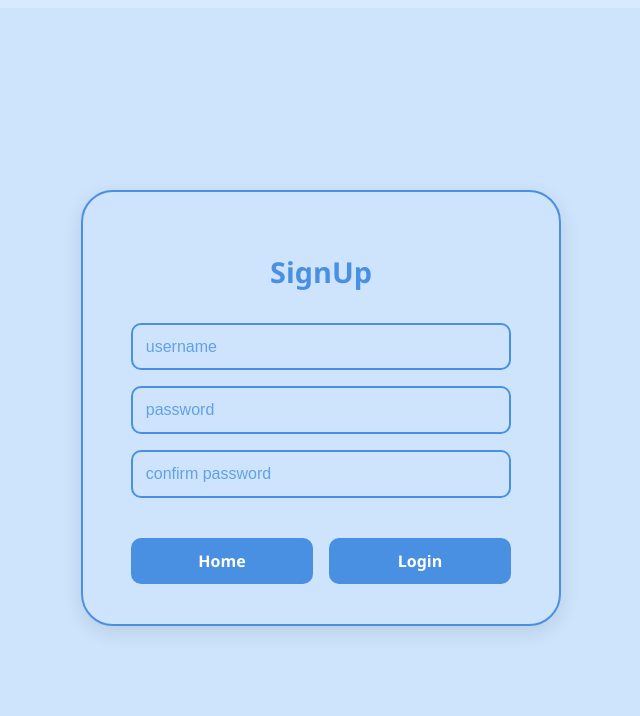
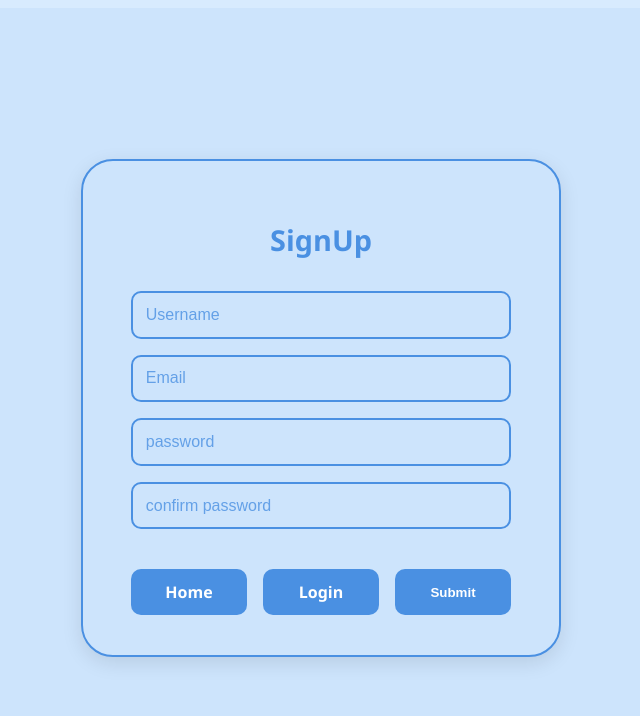
Before and after one commit to SubahackaKhanh/WebComics, a Vue app: page /signup in a window 1280 px wide. Shown: the top 716 px of the page, without its empty margins (319-959 px from the left). Built offline with nearby package versions, Linux system fonts and the light colour scheme.

Commit message:
refactor: add email and submit button to signup form

```diff
--- a/src/components/pages/SignUp.vue
+++ b/src/components/pages/SignUp.vue
@@ -4,14 +4,16 @@
       <h1>SignUp</h1>
 
       <div class="signup-input">
-        <input class="user-input" placeholder="username" />
-        <input class="pass-input" type="password" placeholder="password" id="1"/>
-        <input class="pass-input" type="password" placeholder="confirm password" id="2"/>
+        <input class="user-input" name="username" placeholder="Username" />
+        <input class="user-input" name="email" placeholder="Email" />
+        <input class="pass-input" type="password" placeholder="password" name="password"/>
+        <input class="pass-input" type="password" placeholder="confirm password" name="ConfirmPassword"/>
       </div>
 
       <div class="signup-buttons">
         <router-link to="/" class="nav-btn home-btn">Home</router-link>
         <router-link to="/login" class="nav-btn login-btn">Login</router-link>
+        <button class="nav-btn signup-btn">Submit</button>
       </div>
     </div>
   </div>
--- a/src/css/pages/signup.css
+++ b/src/css/pages/signup.css
@@ -107,6 +107,11 @@ input:-webkit-autofill {
   background-color: #4a90e2;
 }
 
+.signup-btn{
+  background-color: #4a90e2;
+  border: none;
+}
+
 .nav-btn:hover {
   transform: scale(1.03);
   opacity: 0.9;
```
